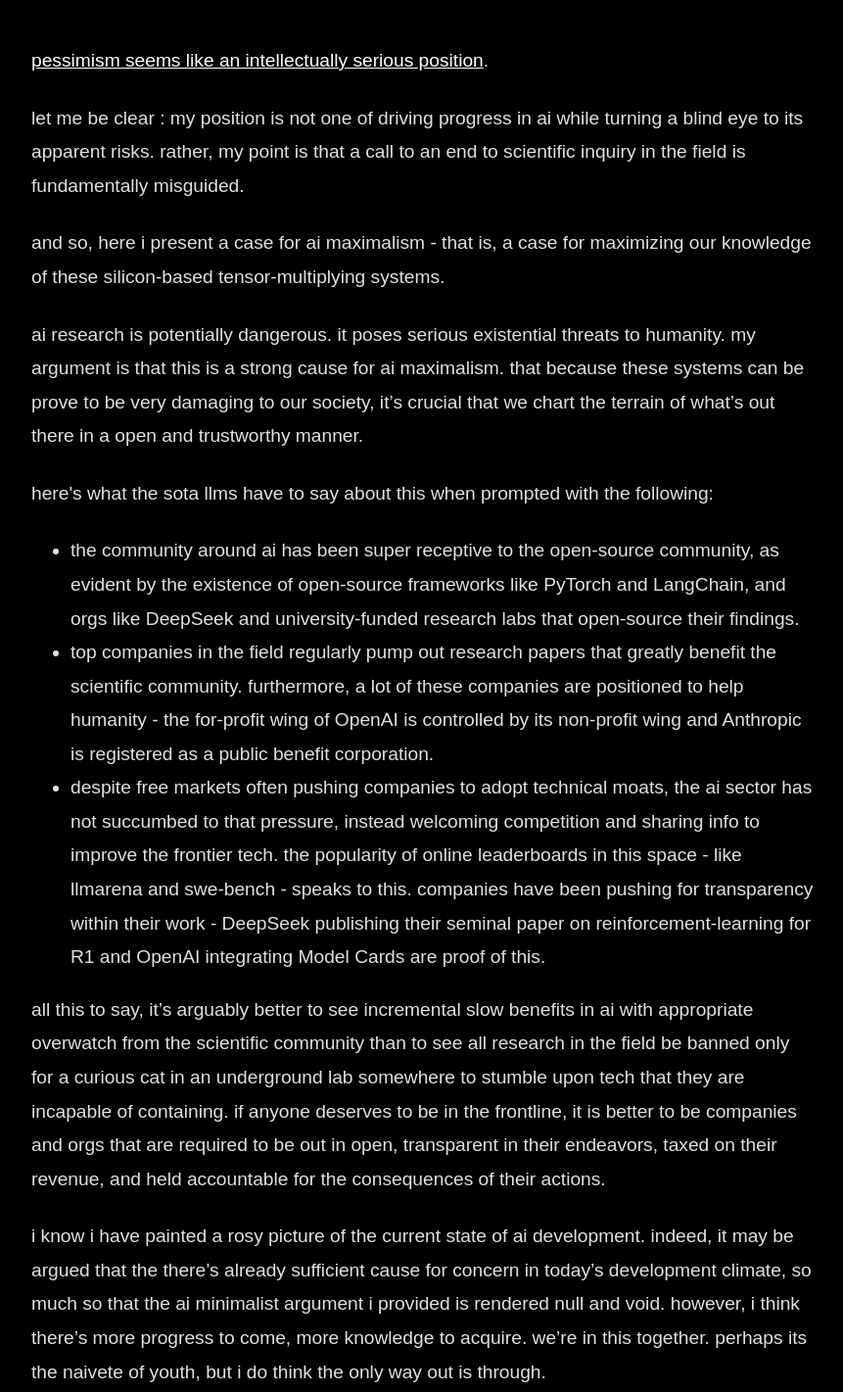
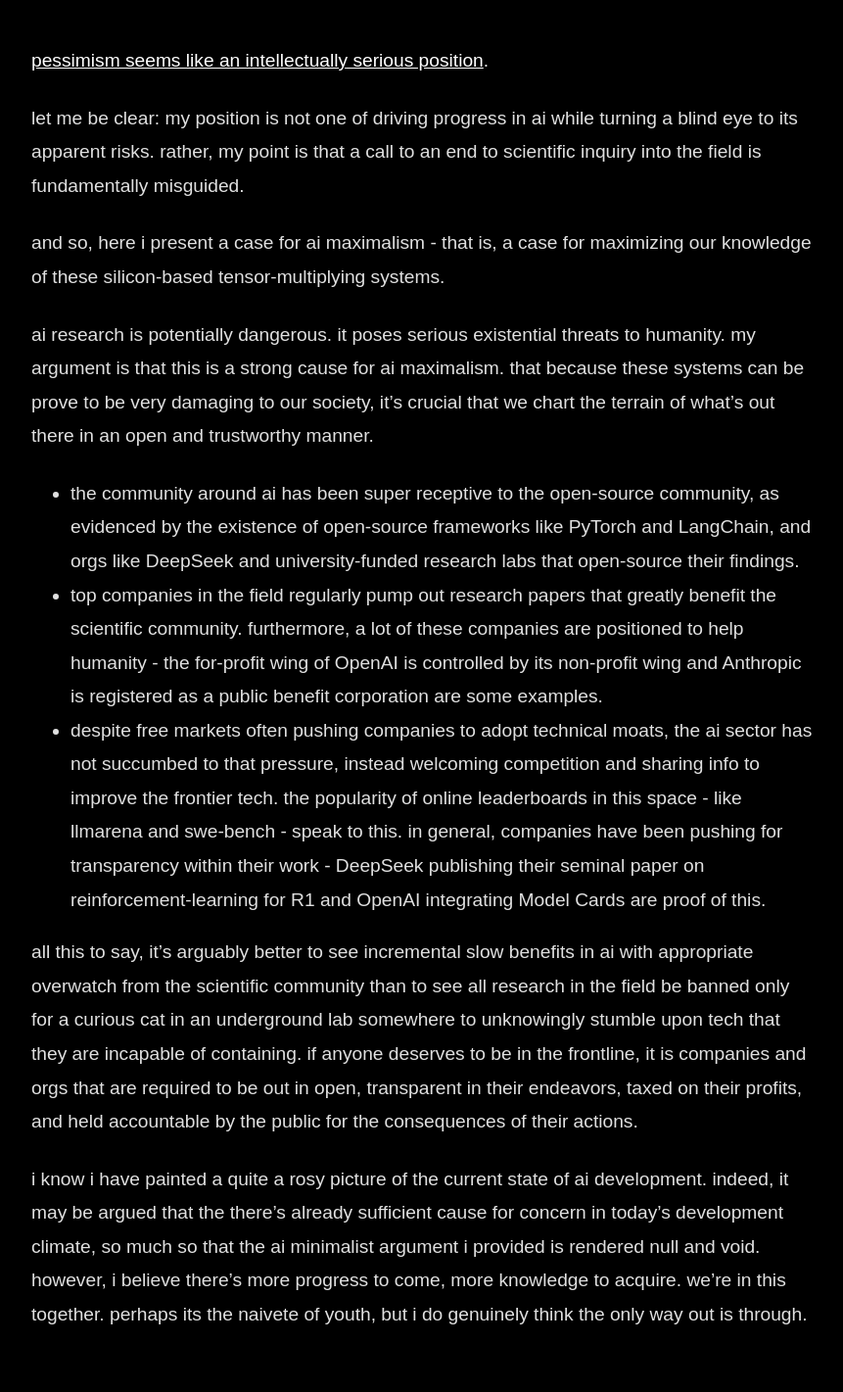
Before and after one commit to arighosh05/personal-website, a plain HTML site: page pages/thoughts/post_4.html in a window 1280 px wide. Shown: the part 211-1632 px from the top of the page at 98% size, without its empty margins (208-1069 px from the left). Drawn offline with Linux system fonts and the light colour scheme; a web font is replaced by a local one.

Commit message:
update post

```diff
--- a/pages/thoughts/post_4.html
+++ b/pages/thoughts/post_4.html
@@ -29,23 +29,21 @@
         <div class="post-content">
             <p><a href="https://nav.al/pessimism" class="underlined-link">pessimism seems like an intellectually serious position</a>.</p>
 
-            <p>let me be clear : my position is not one of driving progress in ai while turning a blind eye to its apparent risks. rather, my point is that a call to an end to scientific inquiry in the field is fundamentally misguided.</p>
+            <p>let me be clear: my position is not one of driving progress in ai while turning a blind eye to its apparent risks. rather, my point is that a call to an end to scientific inquiry into the field is fundamentally misguided.</p>
 
             <p>and so, here i present a case for ai maximalism - that is, a case for maximizing our knowledge of these silicon-based tensor-multiplying systems.</p>
 
-            <p>ai research is potentially dangerous. it poses serious existential threats to humanity. my argument is that this is a strong cause for ai maximalism. that because these systems can be prove to be very damaging to our society, it’s crucial that we chart the terrain of what’s out there in a open and trustworthy manner.</p>
-
-            <p>here's what the sota llms have to say about this when prompted with the following:</p>
+            <p>ai research is potentially dangerous. it poses serious existential threats to humanity. my argument is that this is a strong cause for ai maximalism. that because these systems can be prove to be very damaging to our society, it’s crucial that we chart the terrain of what’s out there in an open and trustworthy manner.</p>
 
             <ul>
-              <li>the community around ai has been super receptive to the open-source community, as evident by the existence of open-source frameworks like PyTorch and LangChain, and orgs like DeepSeek and university-funded research labs that open-source their findings. </li>
-              <li>top companies in the field regularly pump out research papers that greatly benefit the scientific community. furthermore, a lot of these companies are positioned to help humanity - the for-profit wing of OpenAI is controlled by its non-profit wing and Anthropic is registered as a public benefit corporation. </li>
-              <li>despite free markets often pushing companies to adopt technical moats, the ai sector has not succumbed to that pressure, instead welcoming competition and sharing info to improve the frontier tech. the popularity of online leaderboards in this space - like llmarena and swe-bench - speaks to this. companies have been pushing for transparency within their work - DeepSeek publishing their seminal paper on reinforcement-learning for R1 and OpenAI integrating Model Cards are proof of this.</li>
+              <li>the community around ai has been super receptive to the open-source community, as evidenced by the existence of open-source frameworks like PyTorch and LangChain, and orgs like DeepSeek and university-funded research labs that open-source their findings. </li>
+              <li>top companies in the field regularly pump out research papers that greatly benefit the scientific community. furthermore, a lot of these companies are positioned to help humanity - the for-profit wing of OpenAI is controlled by its non-profit wing and Anthropic is registered as a public benefit corporation are some examples. </li>
+              <li>despite free markets often pushing companies to adopt technical moats, the ai sector has not succumbed to that pressure, instead welcoming competition and sharing info to improve the frontier tech. the popularity of online leaderboards in this space - like llmarena and swe-bench - speak to this. in general, companies have been pushing for transparency within their work - DeepSeek publishing their seminal paper on reinforcement-learning for R1 and OpenAI integrating Model Cards are proof of this.</li>
             </ul>
 
-            <p>all this to say, it’s arguably better to see incremental slow benefits in ai with appropriate overwatch from the scientific community than to see all research in the field be banned only for a curious cat in an underground lab somewhere to stumble upon tech that they are incapable of containing. if anyone deserves to be in the frontline, it is better to be companies and orgs that are required to be out in open, transparent in their endeavors, taxed on their revenue, and held accountable for the consequences of their actions.</p>
+            <p>all this to say, it’s arguably better to see incremental slow benefits in ai with appropriate overwatch from the scientific community than to see all research in the field be banned only for a curious cat in an underground lab somewhere to unknowingly stumble upon tech that they are incapable of containing. if anyone deserves to be in the frontline, it is companies and orgs that are required to be out in open, transparent in their endeavors, taxed on their profits, and held accountable by the public for the consequences of their actions.</p>
 
-            <p>i know i have painted a rosy picture of the current state of ai development. indeed, it may be argued that the there’s already sufficient cause for concern in today’s development climate, so much so that the ai minimalist argument i provided is rendered null and void. however, i think there’s more progress to come, more knowledge to acquire. we’re in this together. perhaps its the naivete of youth, but i do think the only way out is through. </p>
+            <p>i know i have painted a quite a rosy picture of the current state of ai development. indeed, it may be argued that the there’s already sufficient cause for concern in today’s development climate, so much so that the ai minimalist argument i provided is rendered null and void. however, i believe there’s more progress to come, more knowledge to acquire. we’re in this together. perhaps its the naivete of youth, but i do genuinely think the only way out is through. </p>
 
             <div class="post-footer">
             </div>
```
